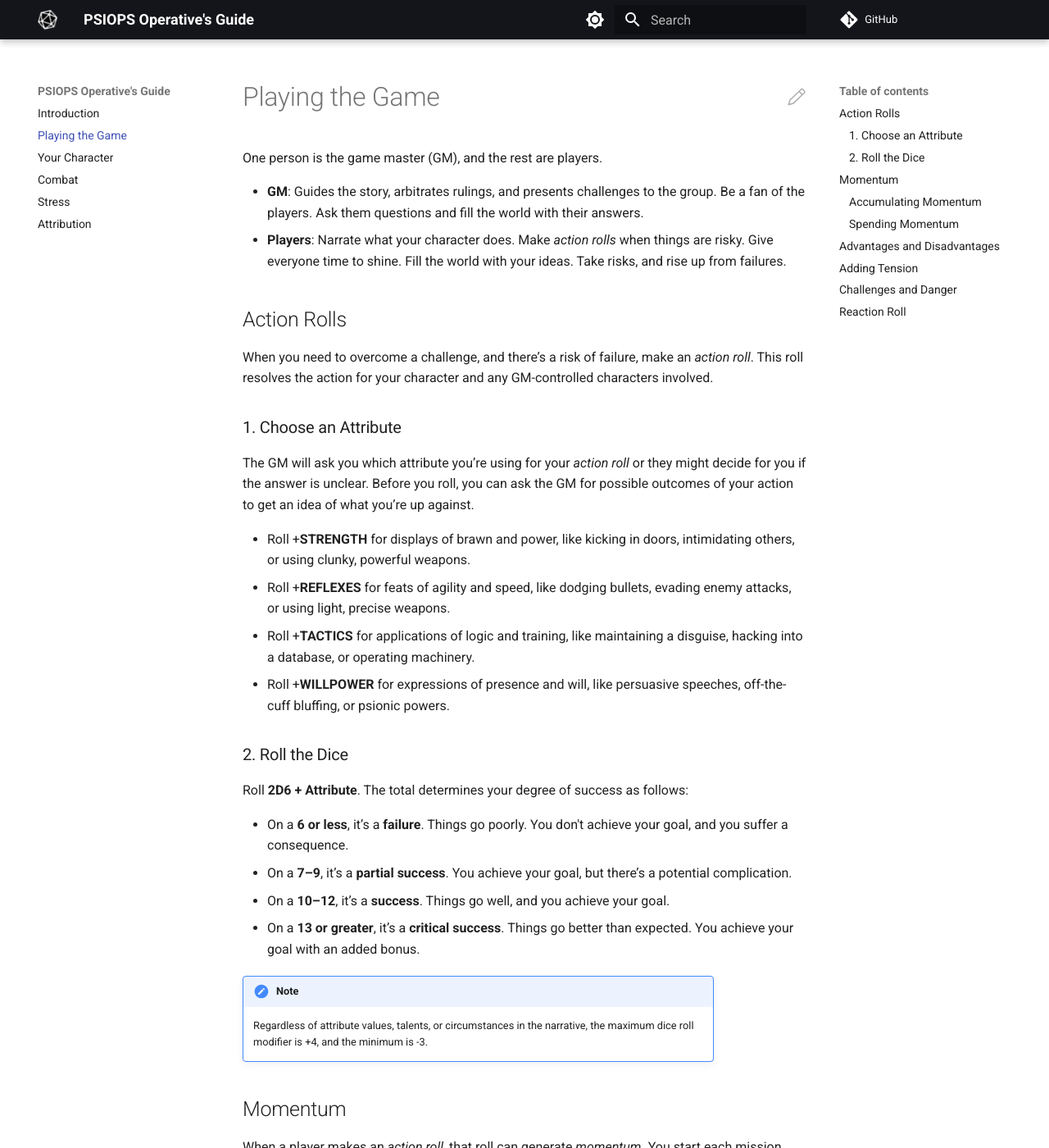
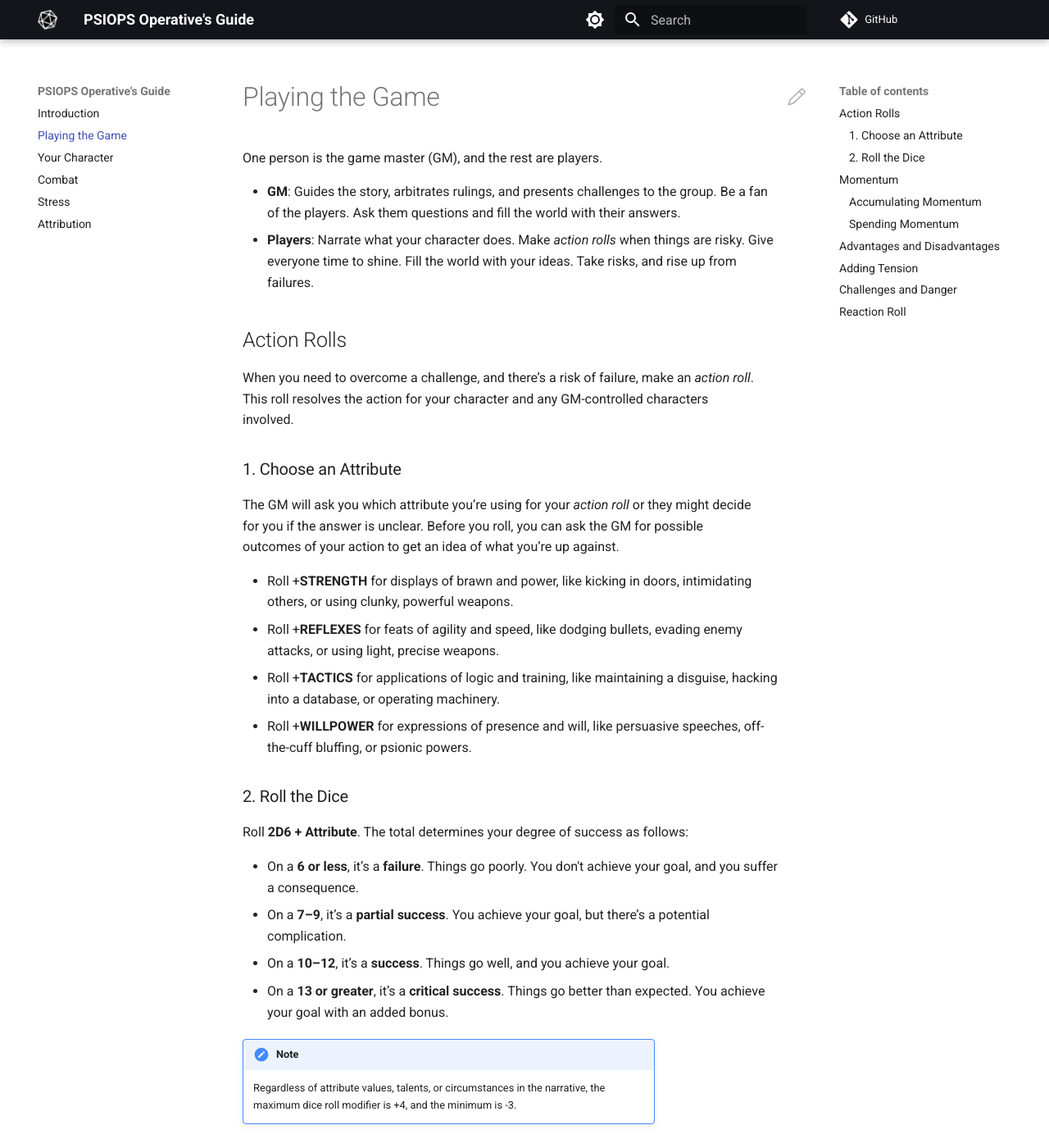
Before and after one commit to joemoose/psiops, an MkDocs documentation site: the page built from docs/playing.md, in a window 1280 px wide and 1400 px high. Shown: the whole window at 82% size. Built offline with MkDocs 1.6.1 and Material for MkDocs 9.7.7, drawn with Linux system fonts in a browser that asks for light colours; comment, search, counter and statistics services are not loaded.

Commit message:
Update extra.css

```diff
--- a/docs/extra.css
+++ b/docs/extra.css
@@ -20,7 +20,7 @@
 tr,
 td,
 li {
-	max-width: 80ch;
+	max-width: 70ch;
 }
 .md-typeset table:not([class]) th,
 .md-typeset table:not([class]) td {
```
